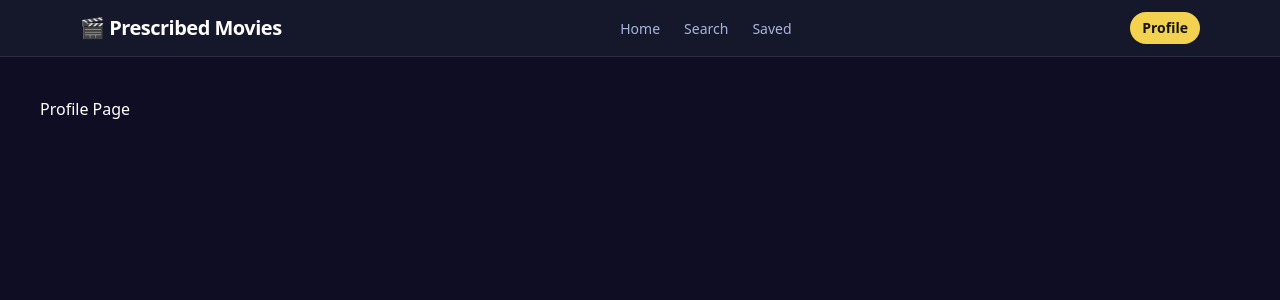
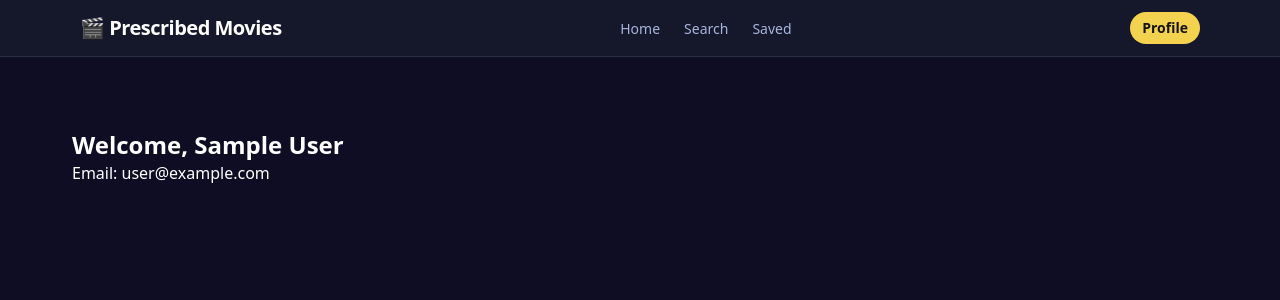
Before and after one commit to LeonNjoroge/alx-project-nexus, a Next.js app in the folder movie-app/: page /profile in a window 1280 px wide. Shown: the top 300 px of the page. Built offline with nearby package versions, Linux system fonts and the light colour scheme; no server answers; sample sign-in values are in the browser's storage.

Commit message:
feat: update profile page

```diff
--- a/movie-app/src/pages/profile.tsx
+++ b/movie-app/src/pages/profile.tsx
@@ -1,7 +1,17 @@
-export default function Profile() {
+import type { Session } from "next-auth";
+import {withAuth} from "@/services/withAuth";
+
+interface Props {
+    session: Session;
+}
+
+export const getServerSideProps = withAuth();
+
+export default function Profile({ session }: Props) {
     return (
-      <div>
-          Profile Page
-      </div>
+        <div className="p-8">
+            <h1 className="text-2xl font-bold">Welcome, {session.user?.name}</h1>
+            <p>Email: {session.user?.email}</p>
+        </div>
     );
 }
```
